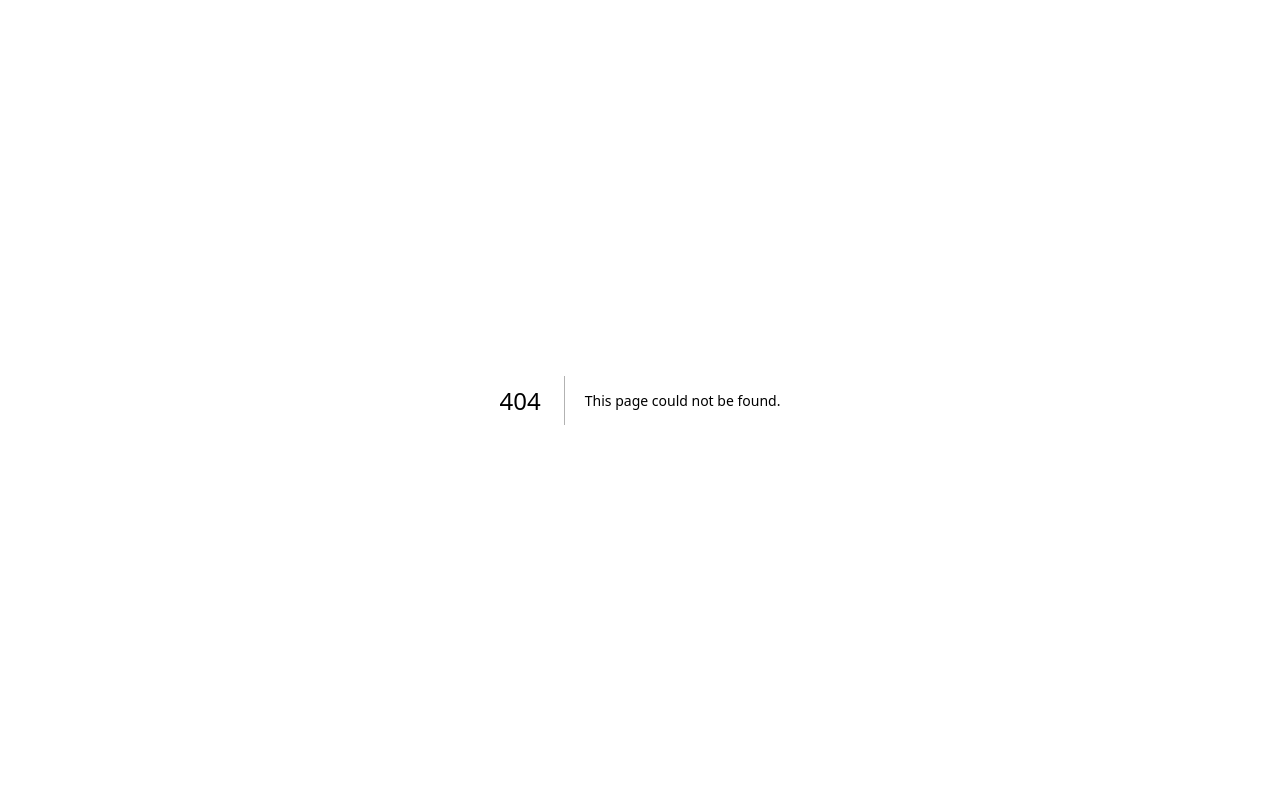
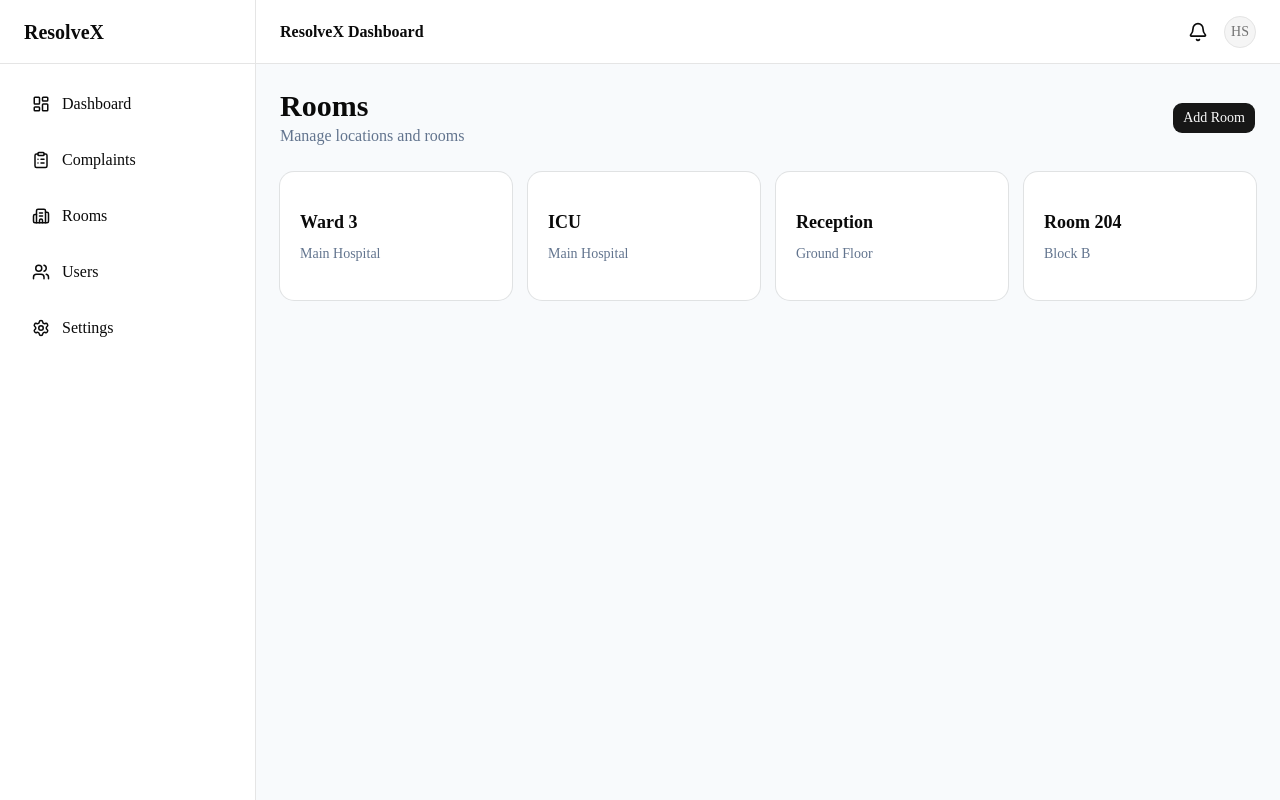
Before and after one commit to Harshvs2003/Resolve-X, a Next.js app in the folder resolvex/: page /dashboard/rooms in a window 1280 px wide. Before the commit this address had no page. Built offline with nearby package versions, Linux system fonts and the light colour scheme.

Commit message:
rooms workflow

```diff
--- /dev/null
+++ b/resolvex/src/app/dashboard/rooms/page.tsx
@@ -0,0 +1,65 @@
+import { roomService }
+from "@/services/room-service";
+
+import RoomCard
+from "@/components/rooms/room-card";
+
+import { Button }
+from "@/components/ui/button";
+
+export default async function RoomsPage() {
+
+  const rooms =
+    await roomService.getRooms();
+
+  return (
+    <div className="space-y-6">
+
+      <div
+        className="
+        flex
+        justify-between
+        items-center
+        "
+      >
+        <div>
+
+          <h1
+            className="
+            text-3xl
+            font-bold
+            "
+          >
+            Rooms
+          </h1>
+
+          <p className="text-slate-500">
+            Manage locations and rooms
+          </p>
+
+        </div>
+
+        <Button>
+          Add Room
+        </Button>
+
+      </div>
+
+      <div
+        className="
+        grid
+        grid-cols-4
+        gap-4
+        "
+      >
+        {rooms.map((room) => (
+          <RoomCard
+            key={room.id}
+            room={room}
+          />
+        ))}
+      </div>
+
+    </div>
+  );
+}
--- /dev/null
+++ b/resolvex/src/components/rooms/room-card.tsx
@@ -0,0 +1,28 @@
+import {
+  Card,
+  CardContent,
+} from "@/components/ui/card";
+
+import { Room } from "@/types/room";
+
+interface Props {
+  room: Room;
+}
+
+export default function RoomCard({
+  room,
+}: Props) {
+  return (
+    <Card className="hover:shadow-md transition">
+      <CardContent className="p-5">
+        <h3 className="font-semibold text-lg">
+          {room.name}
+        </h3>
+
+        <p className="text-slate-500 mt-2">
+          {room.building}
+        </p>
+      </CardContent>
+    </Card>
+  );
+}
--- /dev/null
+++ b/resolvex/src/mocks/rooms.ts
@@ -0,0 +1,24 @@
+import { Room } from "@/types/room";
+
+export const mockRooms: Room[] = [
+  {
+    id: "ROOM-001",
+    name: "Ward 3",
+    building: "Main Hospital",
+  },
+  {
+    id: "ROOM-002",
+    name: "ICU",
+    building: "Main Hospital",
+  },
+  {
+    id: "ROOM-003",
+    name: "Reception",
+    building: "Ground Floor",
+  },
+  {
+    id: "ROOM-004",
+    name: "Room 204",
+    building: "Block B",
+  },
+];
--- /dev/null
+++ b/resolvex/src/services/room-service.ts
@@ -0,0 +1,7 @@
+import { mockRooms } from "@/mocks/rooms";
+
+export const roomService = {
+  async getRooms() {
+    return mockRooms;
+  },
+};
--- /dev/null
+++ b/resolvex/src/types/room.ts
@@ -0,0 +1,5 @@
+export interface Room {
+  id: string;
+  name: string;
+  building: string;
+}
```
